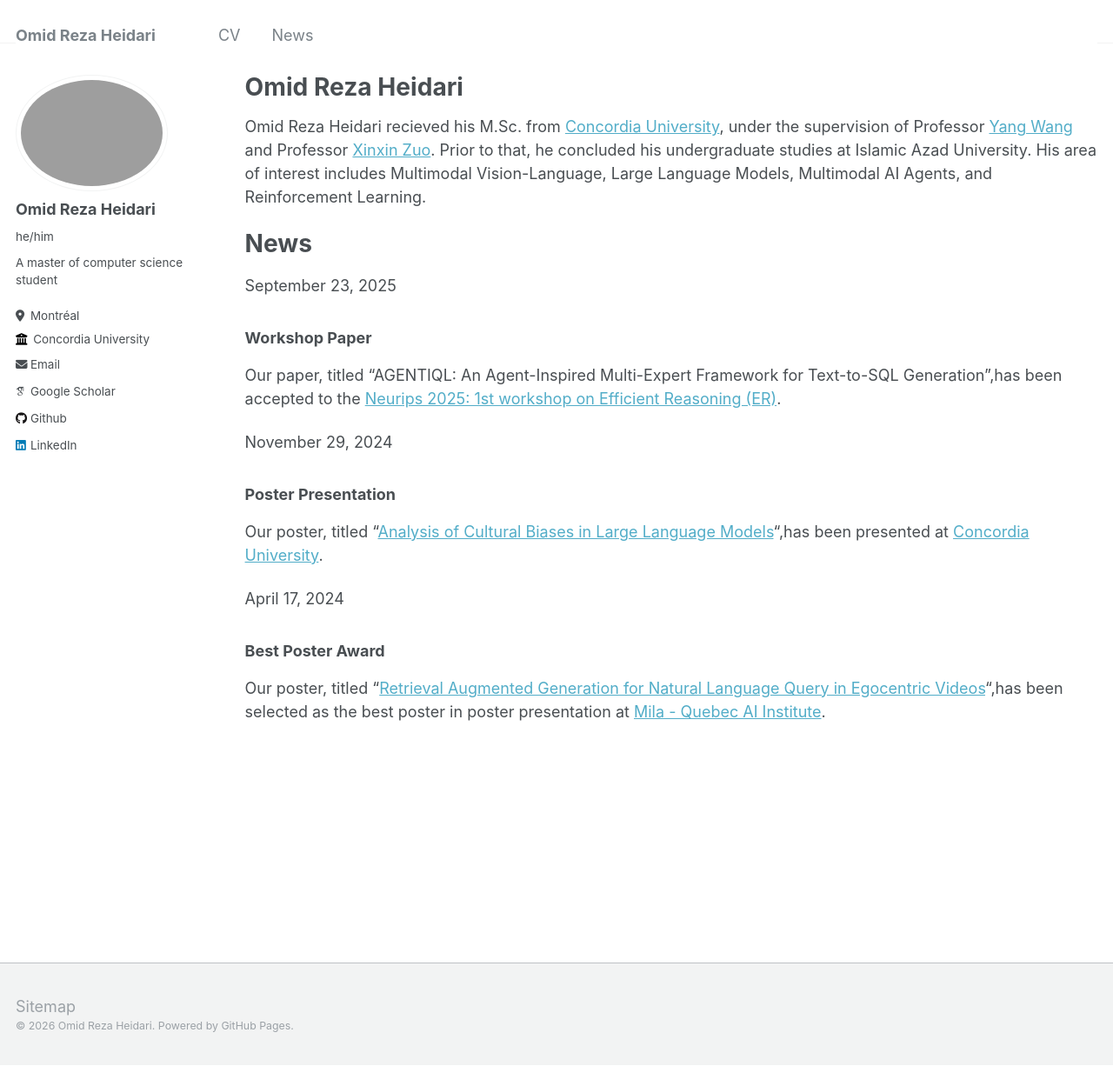
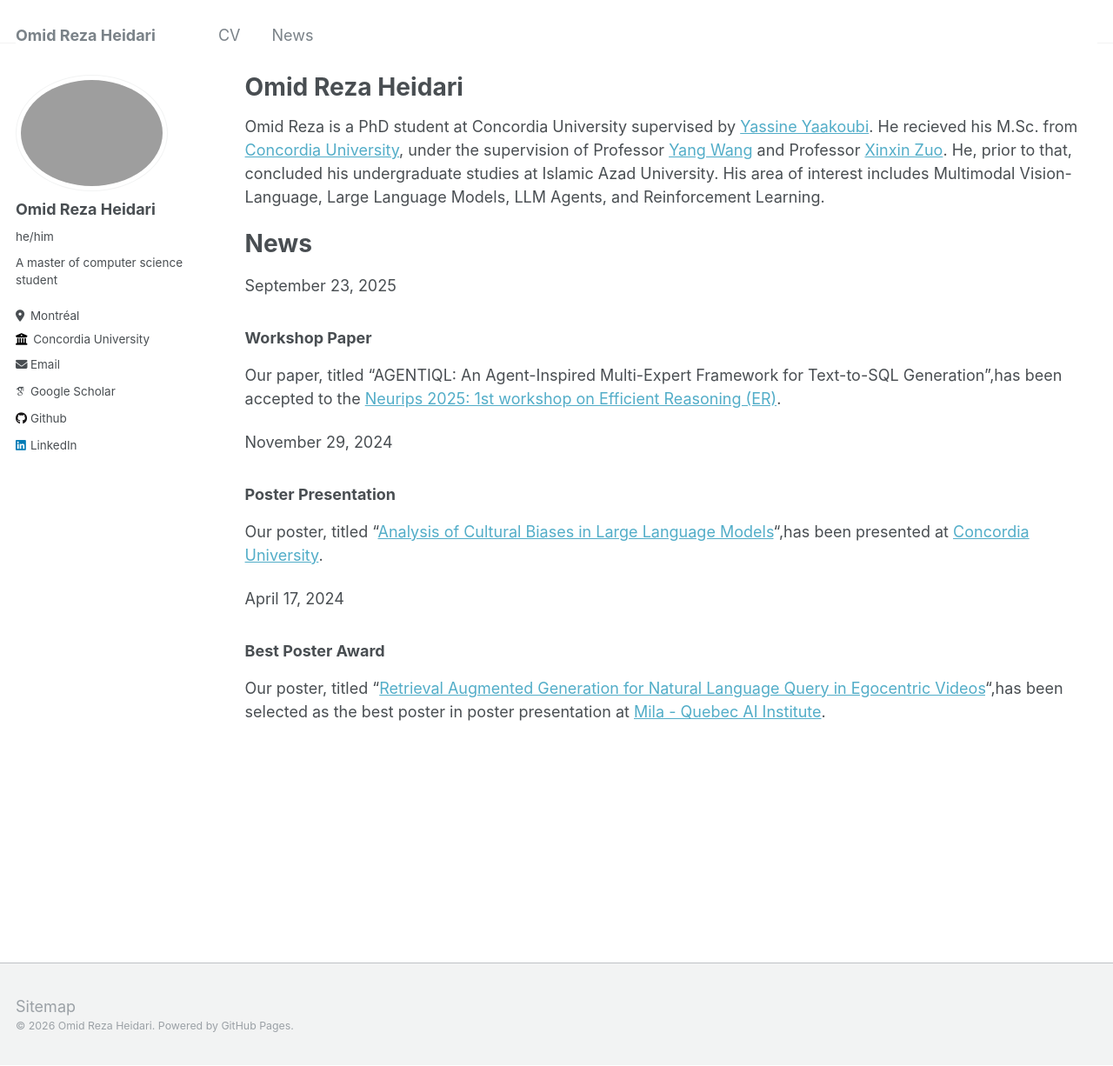
Before and after one commit to omid-reza/omid-reza.github.io, a Jekyll site: the page built from _pages/about.md, in a window 1280 px wide and 1226 px high. Shown: the whole window at 87% size. Built offline with Jekyll 4.4.1, drawn with Linux system fonts in a browser that asks for light colours; some web fonts are replaced.

Commit message:
Update about.md

```diff
--- a/_pages/about.md
+++ b/_pages/about.md
@@ -8,7 +8,7 @@
   - /about.html
 ---
 
-Omid Reza Heidari recieved his M.Sc. from [Concordia University](https://www.concordia.ca/), under the supervision of Professor [Yang Wang](https://users.encs.concordia.ca/~wayang/) and Professor [Xinxin Zuo](https://sites.google.com/site/xinxinzuohome/). Prior to that, he concluded his undergraduate studies at Islamic Azad University. His area of interest includes Multimodal Vision-Language, Large Language Models, Multimodal AI Agents, and Reinforcement Learning.
+Omid Reza is a PhD student at Concordia University supervised by [Yassine Yaakoubi](https://yaakoubi.github.io/). He recieved his M.Sc. from [Concordia University](https://www.concordia.ca/), under the supervision of Professor [Yang Wang](https://users.encs.concordia.ca/~wayang/) and Professor [Xinxin Zuo](https://sites.google.com/site/xinxinzuohome/). He, prior to that, concluded his undergraduate studies at Islamic Azad University. His area of interest includes Multimodal Vision-Language, Large Language Models, LLM Agents, and Reinforcement Learning.
 
 News
 ====
```
